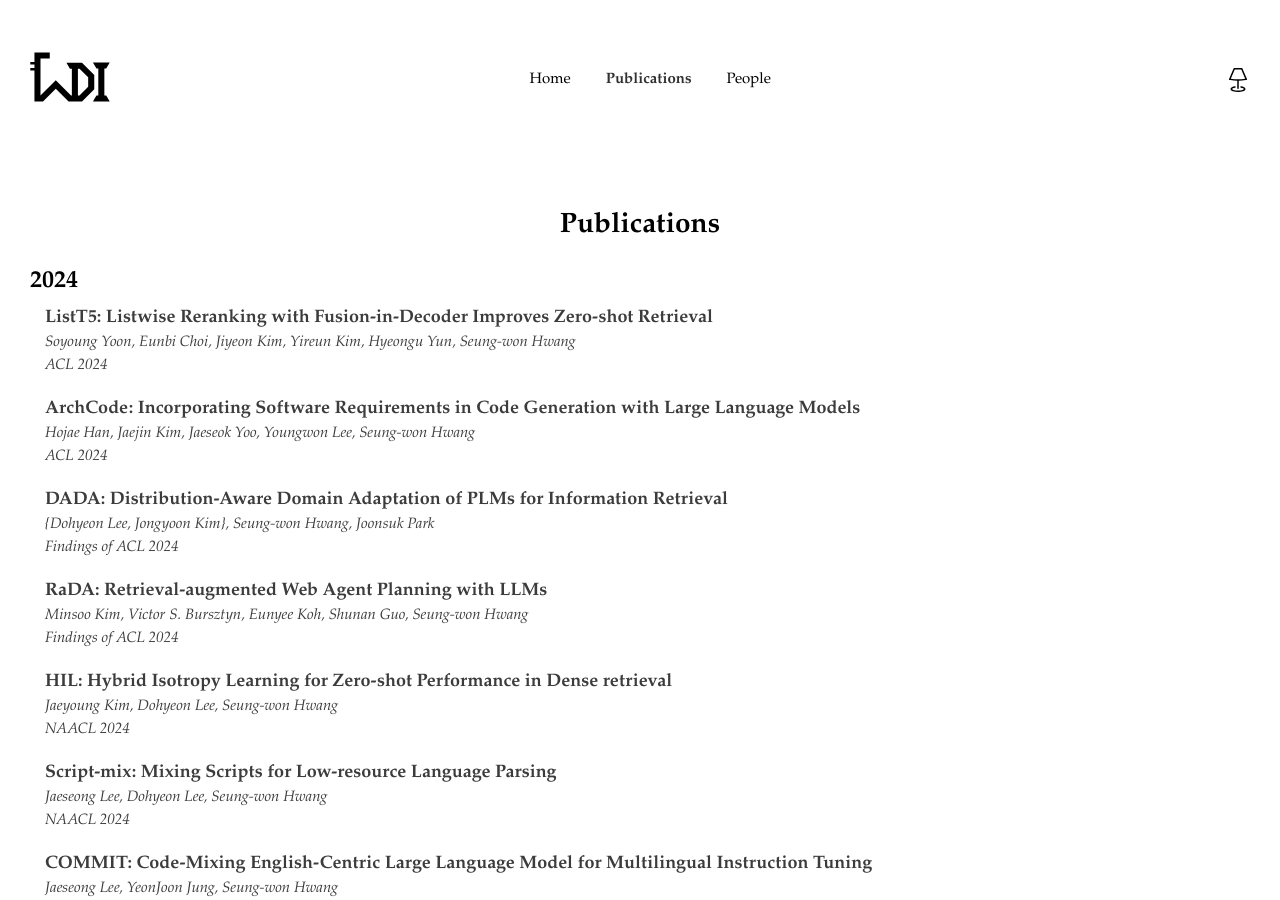
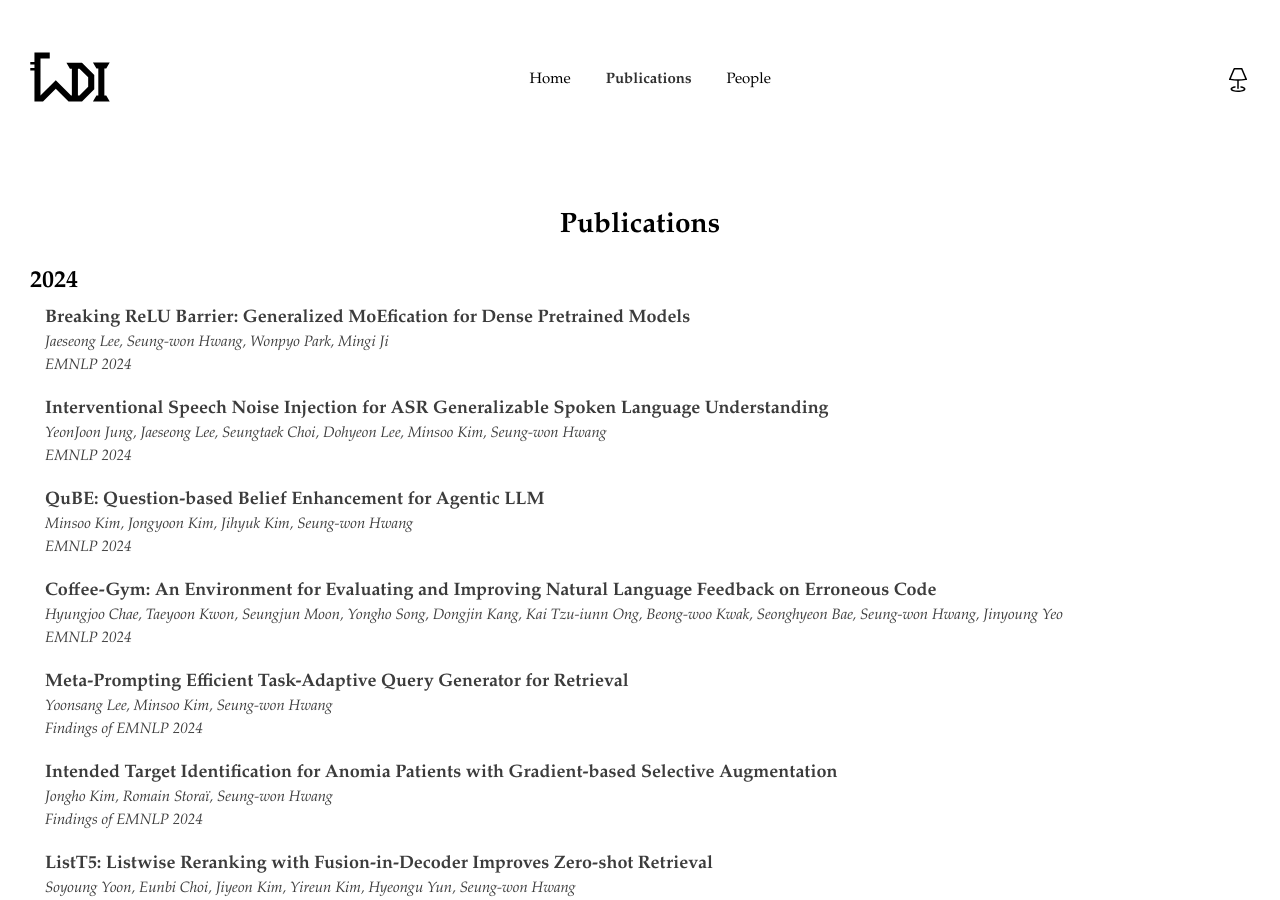
Before and after one commit to ldilab/ldilab.github.io, a Jekyll site: the page built from publications.html, in a window 1280 px wide and 900 px high. Built offline with Jekyll 4.4.1, drawn with Linux system fonts in a browser that asks for light colours.

Commit message:
add latest publications emnlp 2024

```diff
--- a/_data/publications.yml
+++ b/_data/publications.yml
@@ -1,5 +1,23 @@
 - year: 2024
   papers:
+  - title: 'Breaking ReLU Barrier: Generalized MoEfication for Dense Pretrained Models'
+    authors: 'Jaeseong Lee, Seung-won Hwang, Wonpyo Park, Mingi Ji'
+    venue: EMNLP 2024
+  - title: 'Interventional Speech Noise Injection for ASR Generalizable Spoken Language Understanding'
+    authors: 'YeonJoon Jung, Jaeseong Lee, Seungtaek Choi, Dohyeon Lee, Minsoo Kim, Seung-won Hwang'
+    venue: EMNLP 2024
+  - title: 'QuBE: Question-based Belief Enhancement for Agentic LLM'
+    authors: 'Minsoo Kim, Jongyoon Kim, Jihyuk Kim, Seung-won Hwang'
+    venue: EMNLP 2024
+  - title: 'Coffee-Gym: An Environment for Evaluating and Improving Natural Language Feedback on Erroneous Code'
+    authors: 'Hyungjoo Chae, Taeyoon Kwon, Seungjun Moon, Yongho Song, Dongjin Kang, Kai Tzu-iunn Ong, Beong-woo Kwak, Seonghyeon Bae, Seung-won Hwang, Jinyoung Yeo'
+    venue: EMNLP 2024
+  - title: 'Meta-Prompting Efficient Task-Adaptive Query Generator for Retrieval'
+    authors: 'Yoonsang Lee, Minsoo Kim, Seung-won Hwang'
+    venue: Findings of EMNLP 2024
+  - title: 'Intended Target Identification for Anomia Patients with Gradient-based Selective Augmentation'
+    authors: 'Jongho Kim, Romain Storaï, Seung-won Hwang'
+    venue: Findings of EMNLP 2024
   - title: 'ListT5: Listwise Reranking with Fusion-in-Decoder Improves Zero-shot Retrieval'
     authors: 'Soyoung Yoon, Eunbi Choi, Jiyeon Kim, Yireun Kim, Hyeongu Yun, Seung-won Hwang'
     venue: ACL 2024
```
